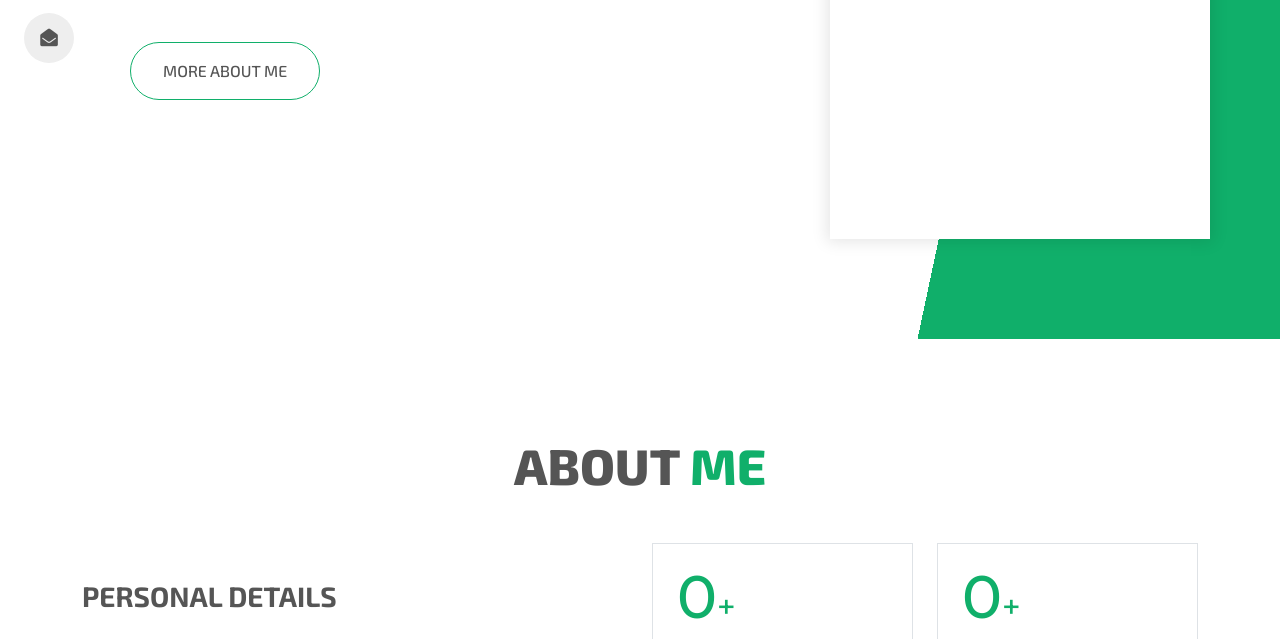
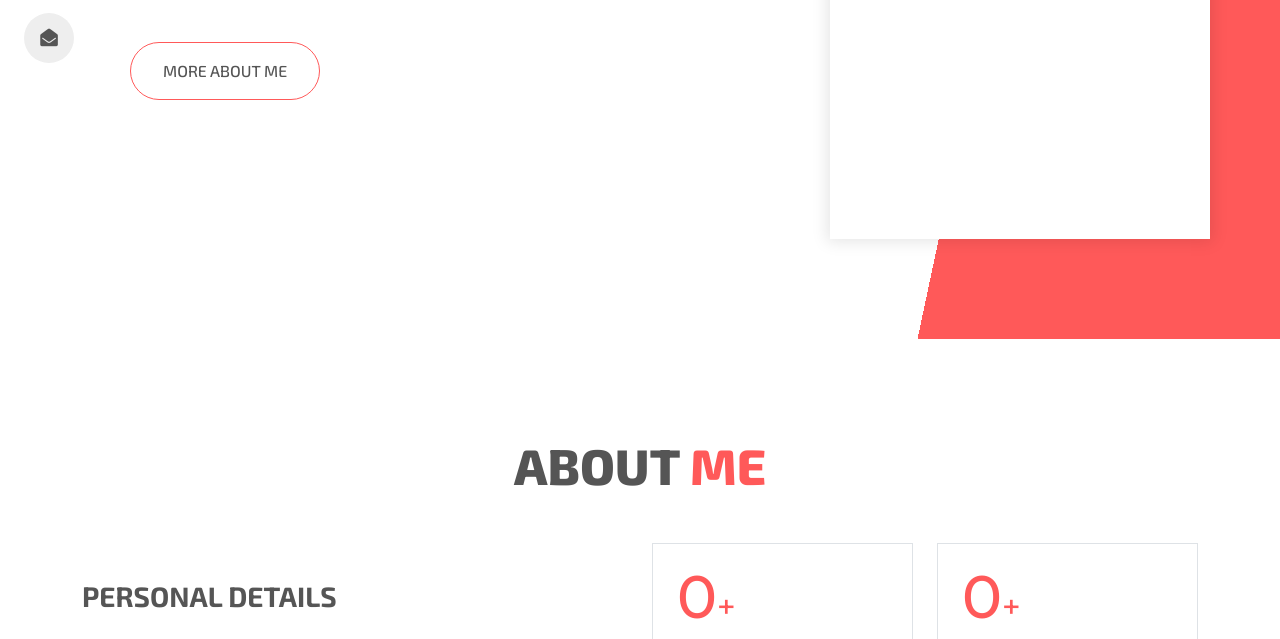
Before and after one commit to itarek99/my_folio, a website: page index.html in a window 1280 px wide. Shown: the part 461-1100 px from the top of the page. Drawn offline with nearby package versions, Linux system fonts and the light colour scheme.

Commit message:
color test

```diff
--- a/scss/main.scss
+++ b/scss/main.scss
@@ -1,4 +1,4 @@
-$primary: #10af6a;
+$primary: #FF5959;
 $secondary: #555;
 $body-color: #666;
 
```
Also changed, not shown: css/main.css.
